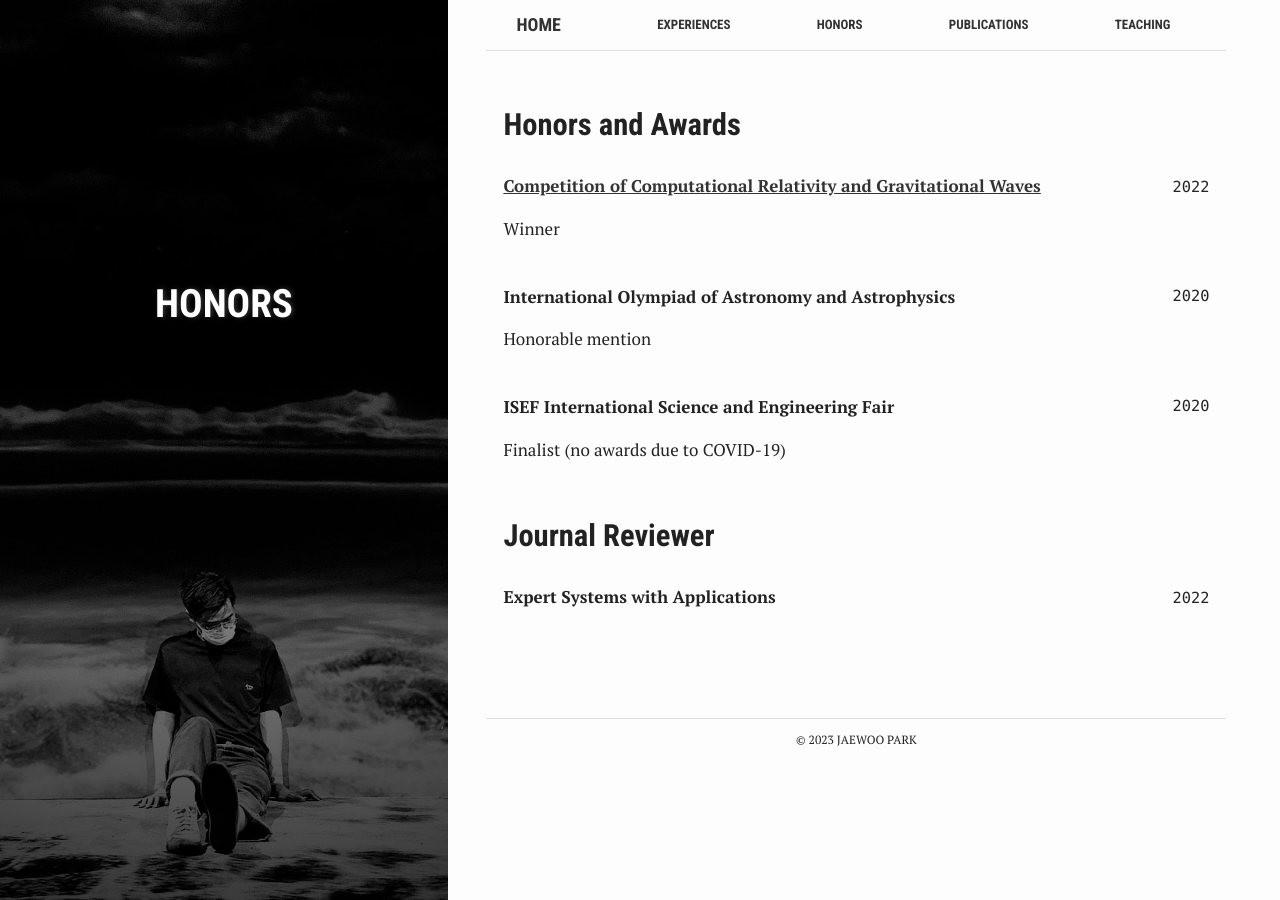
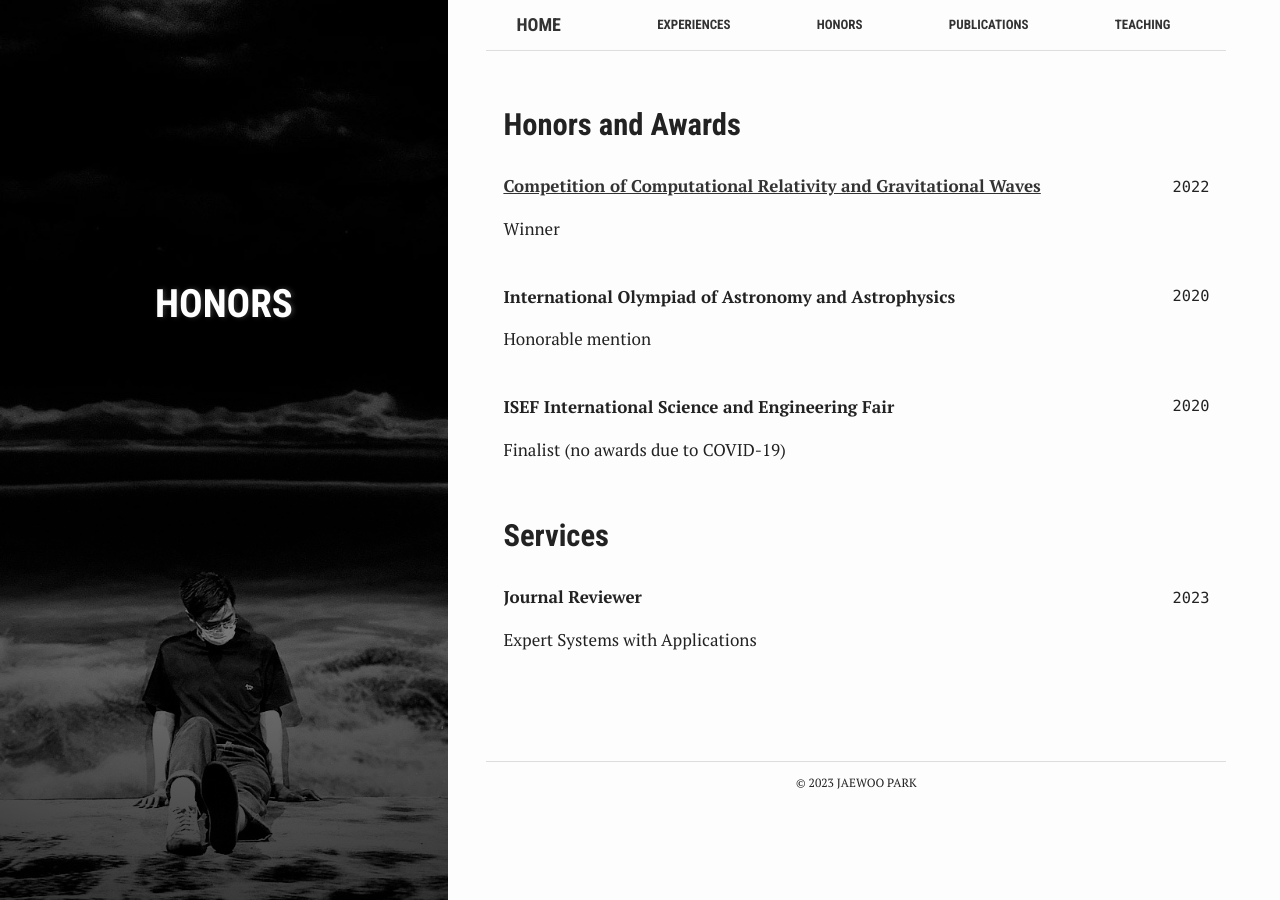
Before and after one commit to hecate64/hecate64.github.io, a Jekyll site: the page built from honors.md, in a window 1280 px wide. Built offline with Jekyll 4.4.1, drawn with Linux system fonts in a browser that asks for light colours.

Commit message:
update services

```diff
--- a/honors.md
+++ b/honors.md
@@ -38,9 +38,12 @@
 
 
 
-## Journal Reviewer
+## Services
 
-<div style="float: right"> <code> 2022 </code> </div>
+<div style="float: right"> <code> 2023 </code> </div>
 
-__Expert Systems with Applications__
+__Journal Reviewer__
+
+
+Expert Systems with Applications
 <br/>
```
Also changed, not shown: publications.md (+1 -1 lines), 9 other files.
